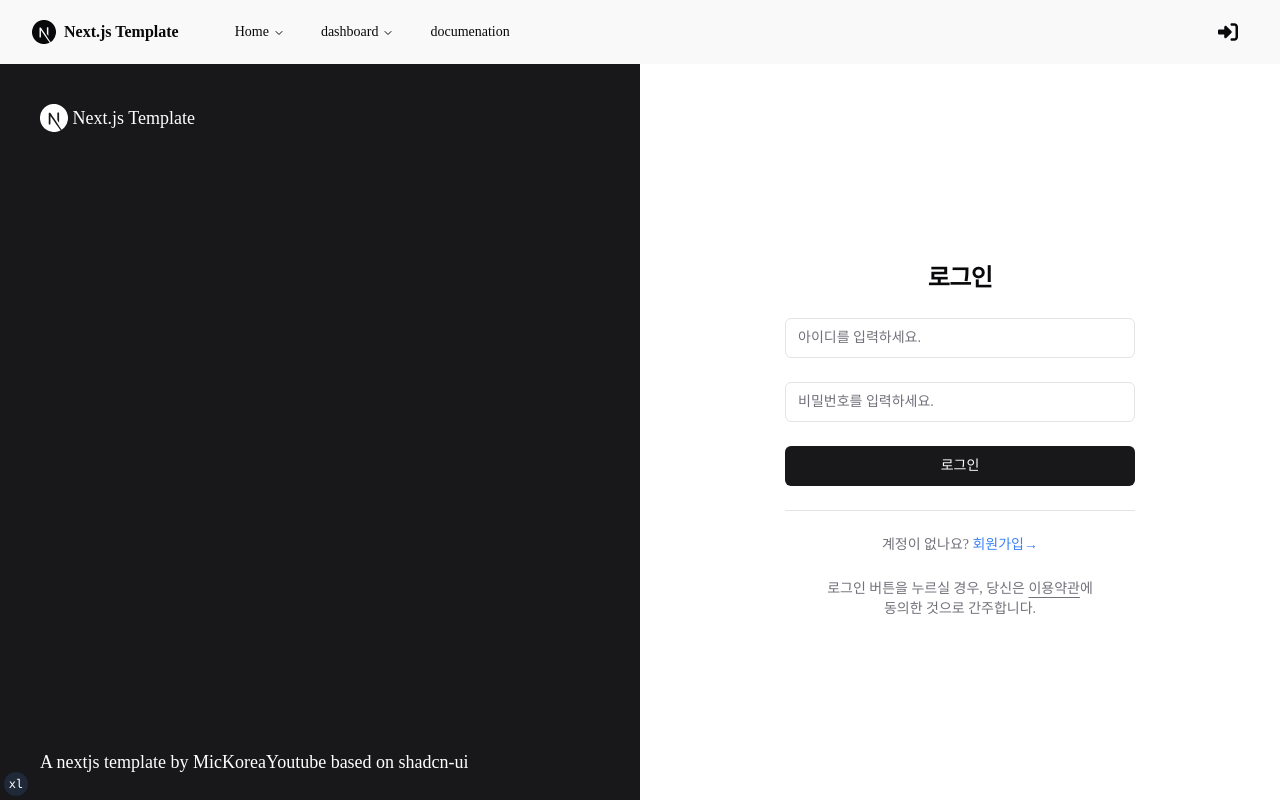
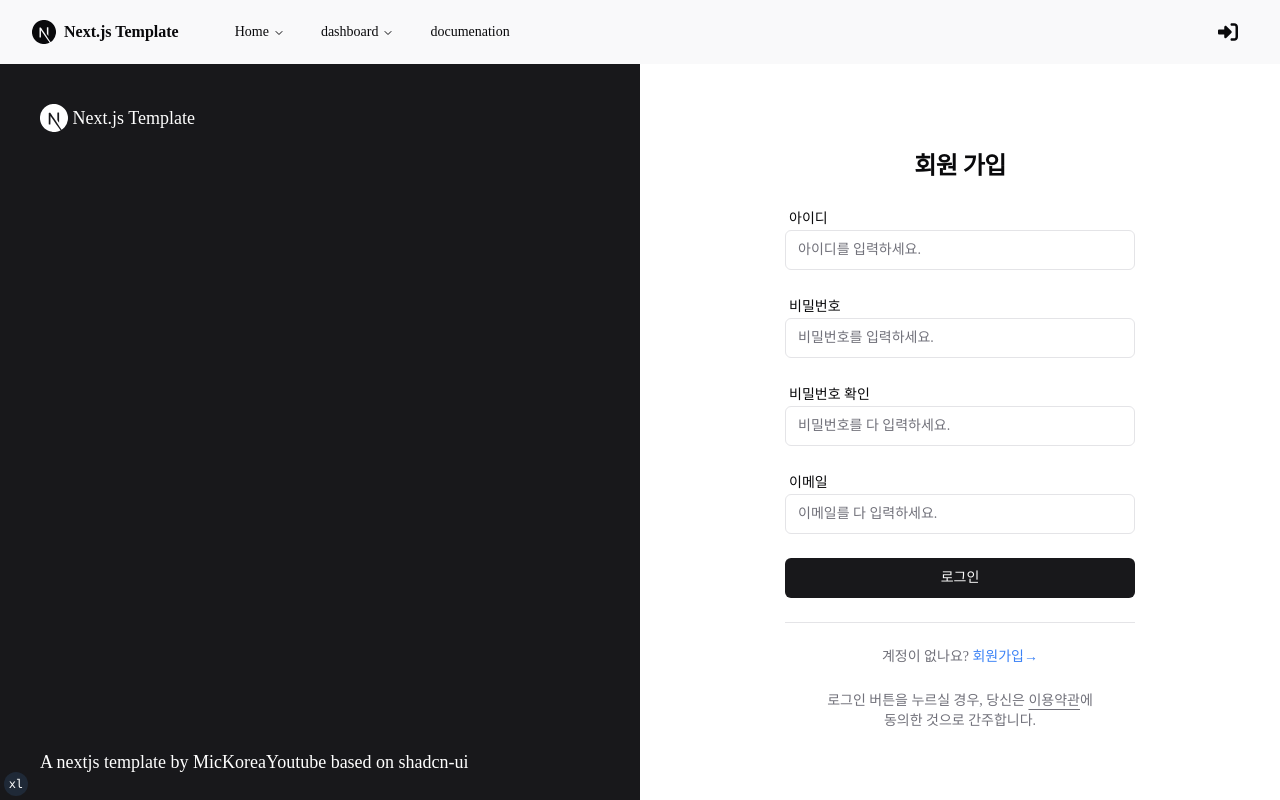
Before and after one commit to MicKoreaYoutube/mic-next-tempate, a Next.js app: page /auth/join in a window 1280 px wide. Shown: the top 800 px of the page. Built offline with nearby package versions, Linux system fonts and the light colour scheme; a web font is replaced by a local one.

Commit message:
저장용 커밋

```diff
--- a/app/auth/join/page.tsx
+++ b/app/auth/join/page.tsx
@@ -1,23 +1,44 @@
+'use client'
+
 import Link from "next/link"
+import { useState } from "react"
 
 import { Icons } from "@/components/icons"
 
 import { siteConfig } from "@/config/site"
 import { Button } from "@/components/ui/button"
 import { Input } from "@/components/ui/input"
+import { Label } from "@/components/ui/label"
 
 export default function Join() {
+
+  const [joinState, stateChanger] = useState()
+
   return (
     <>
       <div className="mx-auto flex w-full flex-col justify-center space-y-6 sm:w-[350px]">
         <div className="flex flex-col space-y-2 text-center">
           <h1 className="text-2xl font-semibold tracking-tight font-KBO-Dia-Gothic_bold">
-            로그인
+            회원 가입
           </h1>
         </div>
         <div className="font-SUITE-Regular flex flex-col justify-center space-y-6">
-          <Input placeholder="아이디를 입력하세요." />
-          <Input placeholder="비밀번호를 입력하세요." type="password" />
+        <div>
+            <Label htmlFor="id" className="p-1">아이디</Label>
+            <Input placeholder="아이디를 입력하세요." />
+          </div>
+          <div>
+            <Label htmlFor="pwd" className="p-1">비밀번호</Label>
+            <Input placeholder="비밀번호를 입력하세요." type="password" />
+          </div>
+          <div>
+            <Label htmlFor="pwdCheck" className="p-1">비밀번호 확인</Label>
+            <Input placeholder="비밀번호를 다 입력하세요." type="password" />
+          </div>
+          <div>
+            <Label htmlFor="email" className="p-1">이메일</Label>
+            <Input placeholder="이메일를 다 입력하세요." type="text" />
+          </div>
           <Button>로그인</Button>
         </div>
         <hr />
--- a/app/auth/login/page.tsx
+++ b/app/auth/login/page.tsx
@@ -1,3 +1,5 @@
+'use client'
+
 import Link from "next/link"
 
 import { Icons } from "@/components/icons"
@@ -5,6 +7,7 @@
 import { siteConfig } from "@/config/site"
 import { Button } from "@/components/ui/button"
 import { Input } from "@/components/ui/input"
+import { Label } from "@/components/ui/label"
 
 export default function Login() {
   return (
@@ -16,8 +19,14 @@
           </h1>
         </div>
         <div className="font-SUITE-Regular flex flex-col justify-center space-y-6">
-          <Input placeholder="아이디를 입력하세요." />
-          <Input placeholder="비밀번호를 입력하세요." type="password" />
+          <div>
+            <Label htmlFor="id" className="p-1">아이디</Label>
+            <Input placeholder="아이디를 입력하세요." />
+          </div>
+          <div>
+            <Label htmlFor="pwd" className="p-1">비밀번호</Label>
+            <Input placeholder="비밀번호를 입력하세요." type="password" />
+          </div>
           <Button>로그인</Button>
         </div>
         <hr />
```
